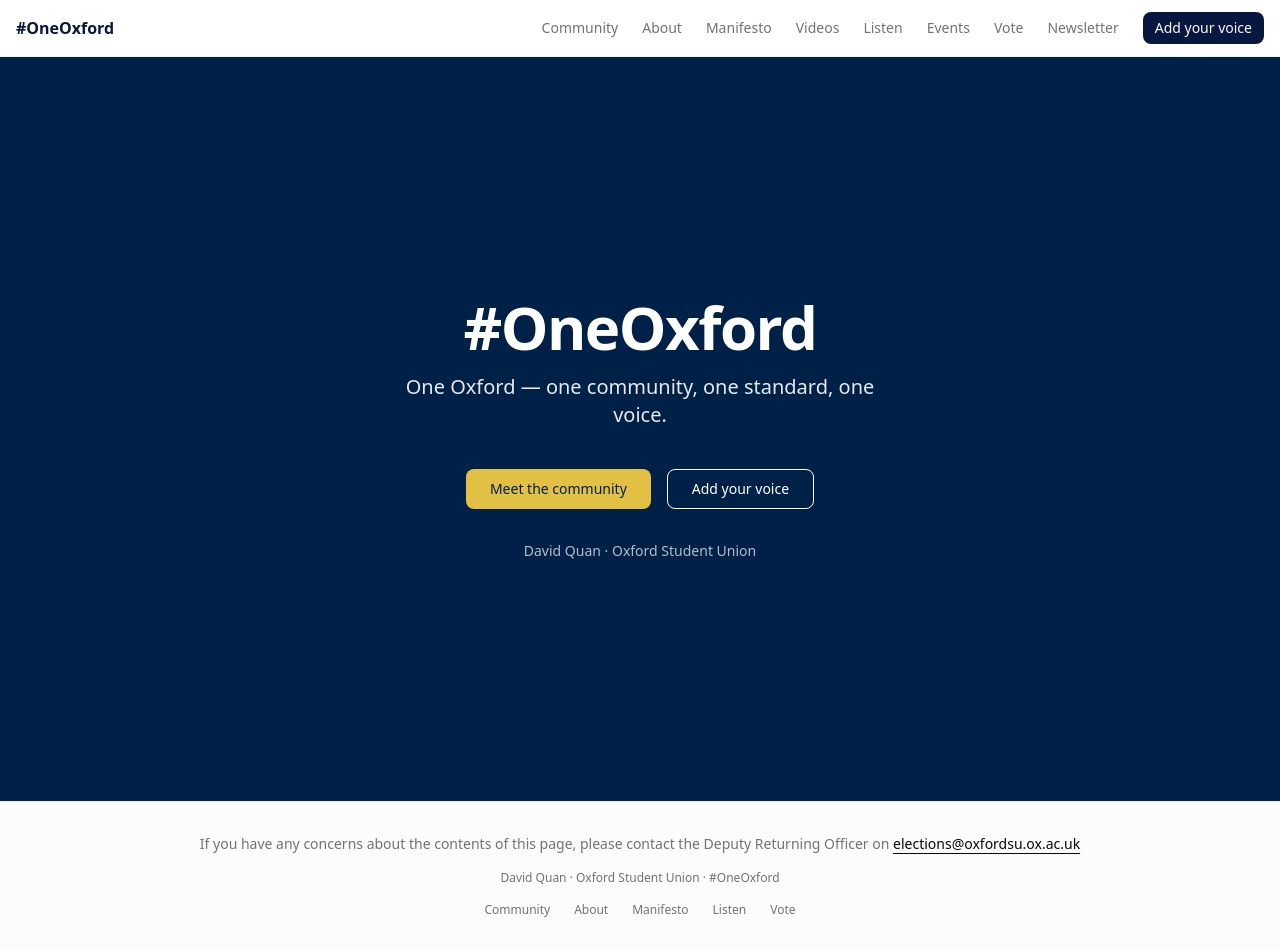
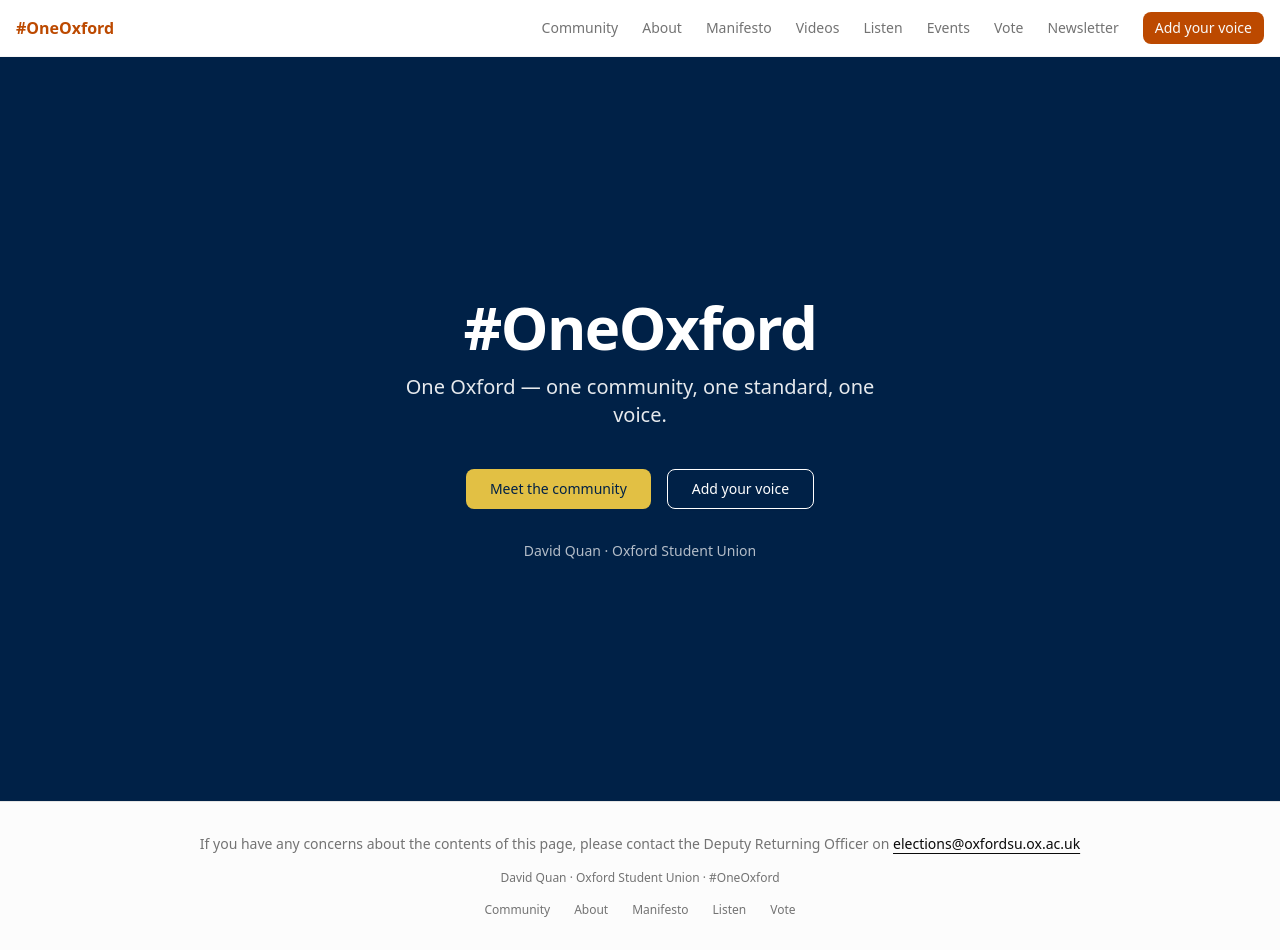
Before and after one commit to i-use-arch-linux-btw/qoneoxford, a Next.js app: page / in a window 1280 px wide. Built offline with nearby package versions, Linux system fonts and the light colour scheme.

Commit message:
test: orange primary on dev (staging)

```diff
--- a/app/globals.css
+++ b/app/globals.css
@@ -13,7 +13,7 @@
   --card-foreground: oklch(0.145 0 0);
   --popover: oklch(1 0 0);
   --popover-foreground: oklch(0.145 0 0);
-  --primary: oklch(0.22 0.08 264);
+  --primary: oklch(0.55 0.18 55);
   --primary-foreground: oklch(0.985 0 0);
   --secondary: oklch(0.97 0 0);
   --secondary-foreground: oklch(0.205 0 0);
```
